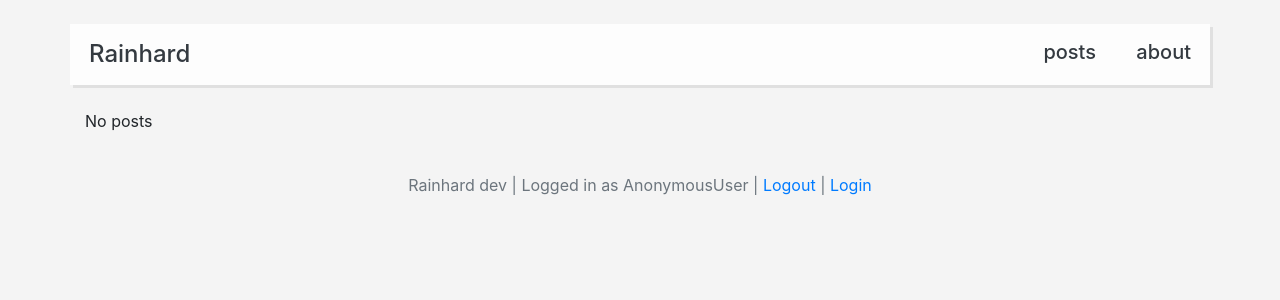
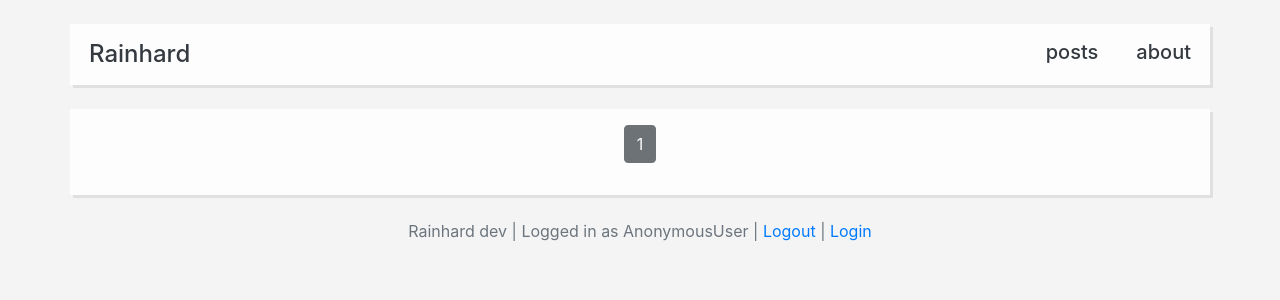
Before and after one commit to benjamin-croker/rainhard, a Django app: page /posts in a window 1280 px wide. Shown: the top 300 px of the page. Run offline with Django 3.2, Linux system fonts and the light colour scheme; data that the repository does not hold is empty; some libraries are stand-ins or nearby versions.

Commit message:
Add post browser page with pagination. CSS fixes

```diff
--- a/blog/static/blog/blog.css
+++ b/blog/static/blog/blog.css
@@ -27,6 +27,37 @@
 }
 
 img {
-  max-width: 100%;
+  max-width: 80%;
   height: auto;
+  width: auto;
+  margin: auto;
+  display: block;
 }
+
+.page-item > a
+{
+    background-color: #fdfdfd;
+    color: #343a40;
+}
+
+.pagination > .active-pg > a
+{
+    color: #fdfdfd;
+    background-color: #6d7277;
+    border-color: #6d7277;
+}
+
+.pagination > li > a:focus,
+.pagination > li > a:hover,
+.pagination > li > span:focus,
+.pagination > li > span:hover
+{
+    color: #373b3f;
+    background-color: #f4f4f4;
+}
+
+.pagination > .active-pg > a:hover
+{
+    background-color: #343a40;
+    color: #fdfdfd;
+}
--- a/blog/templates/blog/about.html
+++ b/blog/templates/blog/about.html
@@ -4,13 +4,13 @@
 {% block body %}
 {% include "blog/base_header.html" %}
 
-<div class="row">
+<div class="row py-3 shaded">
   <div class="col-sm-12">
+    <h1 class="nounderline text-dark display-4">About</h1>
     <p>A blog made with rainhard</p>
     <a href="https://github.com/benjamin-croker/rainhard">
       https://github.com/benjamin-croker/rainhard
     </a>
-    <img src="{{ MEDIA_URL }}tank.jpg" />
   </div>
 </div>
 
--- a/blog/templates/blog/base_header.html
+++ b/blog/templates/blog/base_header.html
@@ -1,12 +1,12 @@
 <br>
-<div class="row py-3 shaded">
+<div class="row justify-content-md-center py-3 shaded">
   <div class="col-sm">
     <a href="{% url 'blog:index' %}" class="h4 p-1 text-dark nounderline">Rainhard</a>
   </div>
-  <div class="col-sm-1 text-right">
+  <div class="col-sm-auto text-right">
     <a href="{% url 'blog:posts' %}" class="h5 p-1 text-dark nounderline">posts</a>
   </div>
-  <div class="col-sm-1 text-right">
+  <div class="col-sm-auto text-right">
     <a href="{% url 'blog:about' %}" class="h5 p-1 text-dark nounderline">about</a>
   </div>
 </div>
--- a/blog/templates/blog/posts.html
+++ b/blog/templates/blog/posts.html
@@ -4,16 +4,52 @@
 {% block body %}
 {% include "blog/base_header.html" %}
 
-{% if recent_posts %}
-  <ul>
-    {% for post in recent_posts %}
-    <li>
-      <a class="text-dark" href="{% url 'blog:post' post.id %}">{{ post.title }}</a>
-    </li>
+<div class="row py-3 shaded">
+  <div class="col-sm-12">
+
+    <div class="row"><div class="col-sm-12">
+      <ul class="pagination justify-content-center">
+        {% for page in page_range %}
+          {% if page == page_number %}
+            <li class="page-item active-pg">
+              <a class="page-link"
+                href="{% url 'blog:posts' page %}">
+                {{ page }}
+              </a>
+            </li>
+          {% else %}
+            <li class="page-item">
+              <a class="page-link"
+                href="{% url 'blog:posts' page %}">
+                {{ page }}
+              </a>
+            </li>
+          {% endif %}
+        {% endfor %}
+      </ul>
+    </div></div>
+
+    {% for post in page_posts %}
+      <div class="row py-3"><div class="col-sm-12">
+        <div class="card w-50">
+          <div class="card-body">
+            <a class="nounderline text-dark display-4"
+            href="{% url 'blog:post' post.id %}">
+            {{ post.title }}
+          </a>
+          <p class="text-muted py-1">{{ post.updated }}</p>
+          <p class="text-muted">
+            {% if post.tags %}
+              Tags: {% for tag in post.tags %}{{ tag }} {% endfor %}
+            {% else %}
+              No tags
+            {% endif %}
+          </p>
+          </div>
+        </div>
+      </div></div>
     {% endfor %}
-  </ul>
-{% else %}
-  <p>No posts</p>
-{% endif %}
+  </div>
+</div>
 
 {% endblock %}
--- a/blog/urls.py
+++ b/blog/urls.py
@@ -5,8 +5,9 @@ app_name = 'blog'
 urlpatterns = [
     path('', views.index, name='index'),
     path('about', views.about, name='about'),
-    # all posts
+    # post list, default to page 1
     path('posts', views.posts, name='posts'),
+    path('posts/<int:page_number>/', views.posts, name='posts'),
     # specific post
     path('post/<int:post_id>/', views.post, name='post'),
     # form for creating a new blog post
--- a/blog/views.py
+++ b/blog/views.py
@@ -4,6 +4,7 @@ from django.shortcuts import render, get_object_or_404
 from django.http import HttpResponse, HttpResponseRedirect, HttpResponseForbidden
 from django.urls import reverse
 from django.contrib.auth.decorators import login_required
+from django.core.paginator import Paginator
 
 from rainhard import settings
 from blog.models import Post, Tag, PostTag
@@ -25,11 +26,13 @@ def index(request):
 
 
 # all posts
-def posts(request):
-    recent_posts = Post.objects.order_by('-pub_datetime')[:20]
+def posts(request, page_number=1):
+    p = Paginator(Post.objects.order_by('-pub_datetime'), 2)
 
     template = 'blog/posts.html'
-    context = {'recent_posts': recent_posts}
+    context = {'page_posts': p.page(int(page_number)).object_list,
+               'page_number': page_number,
+               'page_range': list(p.page_range)}
 
     return render(request, template, context)
 
```
Also changed, not shown: blog/templates/blog/post.html (+5 -6 lines).
